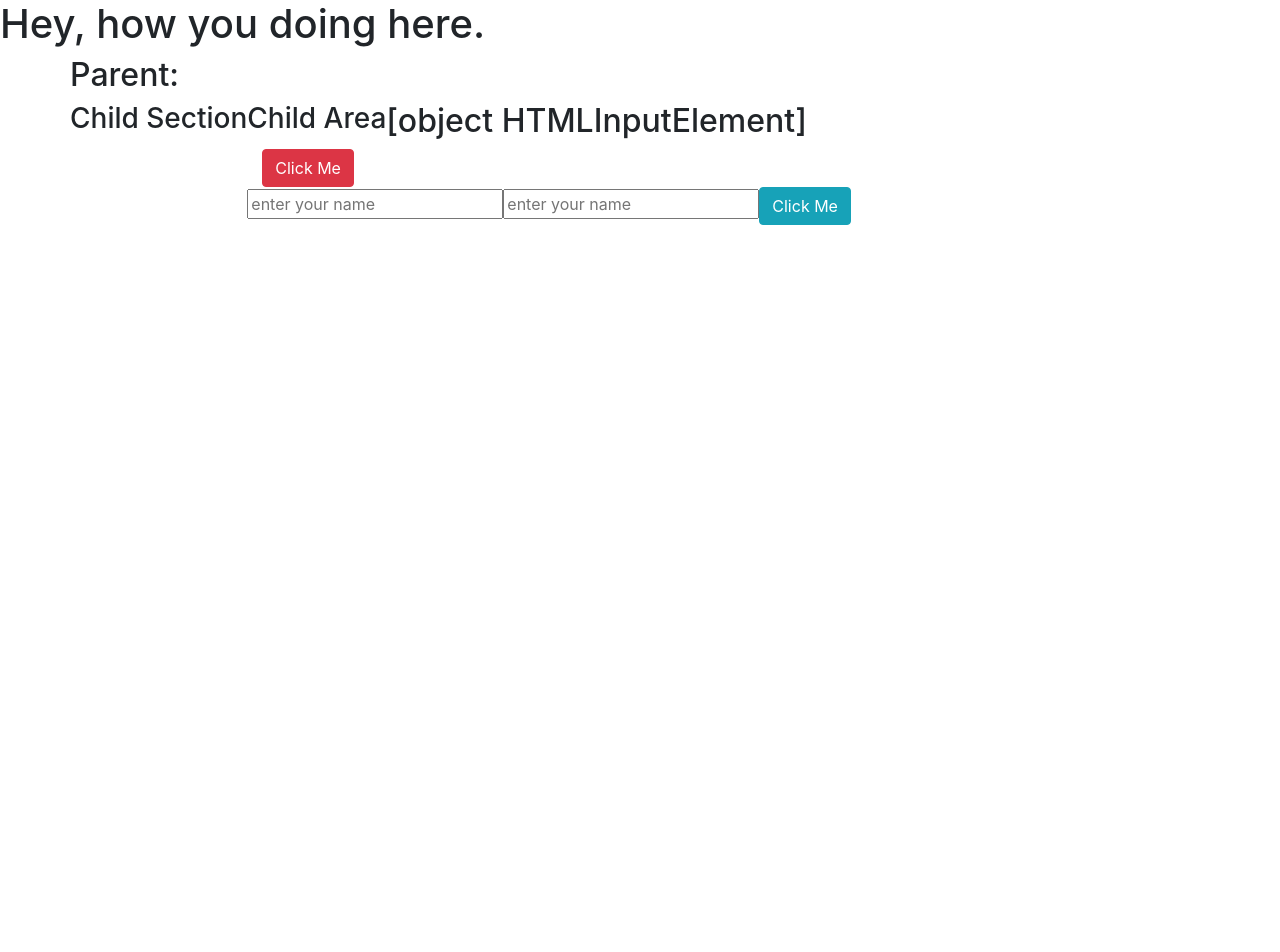
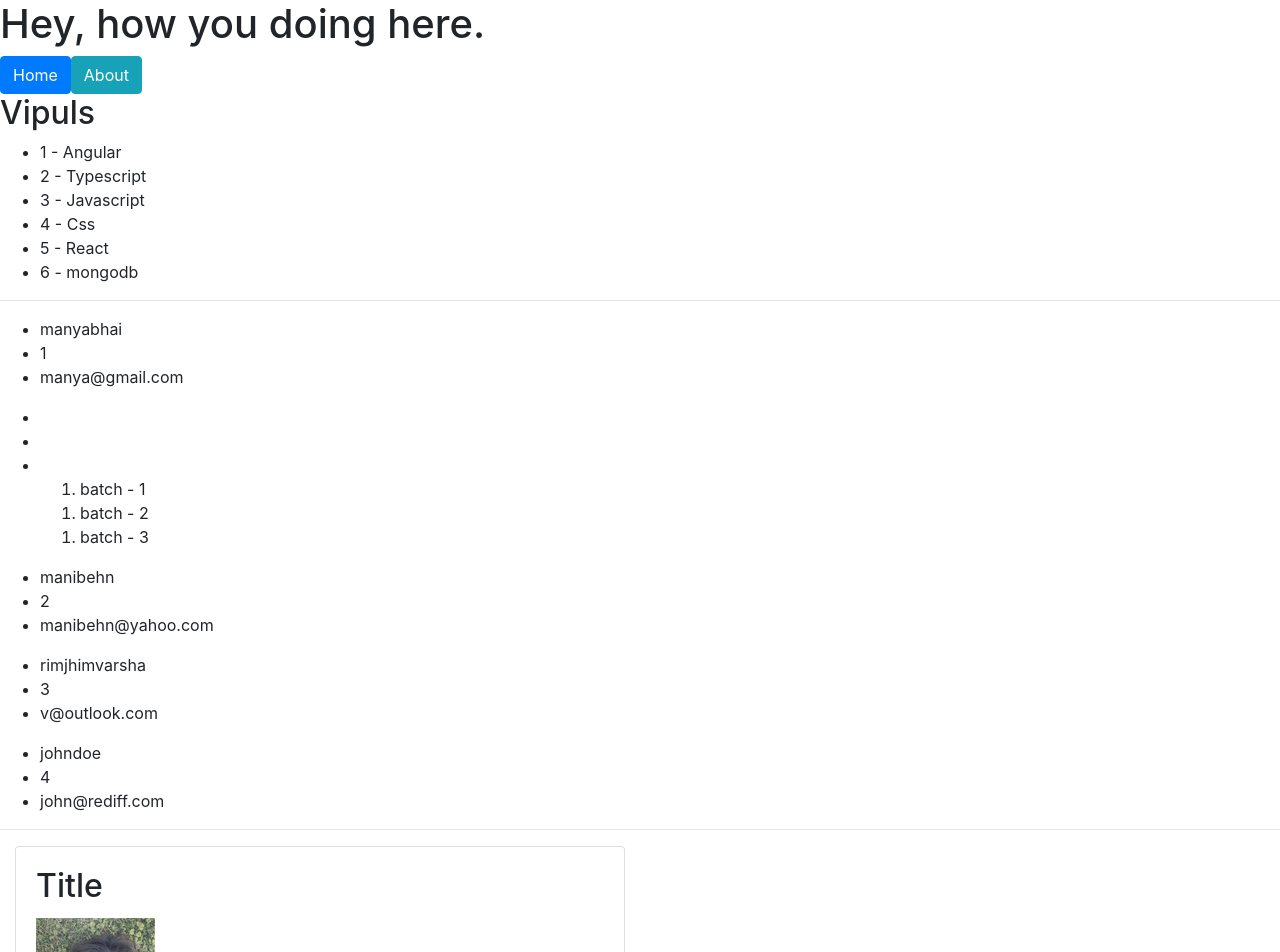
Before and after one commit to Vips120/SNMVKPPDAAangular, an Angular app in the folder myapp/: page / in a window 1280 px wide. Shown: the top 952 px of the page. Before the commit the page ends 800 px from the top, so only its background shows below. Built offline with nearby package versions, Linux system fonts and the light colour scheme.

Commit message:
#vipulngforIfelsengswitch

```diff
--- a/myapp/src/app/app.component.html
+++ b/myapp/src/app/app.component.html
@@ -1,4 +1,10 @@
 <!-- <app-course></app-course> -->
 <h1>Hey, how you doing here.</h1>
 <!-- <app-task></app-task> -->
-<app-parent></app-parent>
+<!-- <app-parent></app-parent> -->
+<app-property>
+    <h2 class="title">Title</h2>
+    <div class="body">
+            <img src="../assets/img/face1.jpg"/>
+    </div>
+</app-property>
--- a/myapp/src/app/app.module.ts
+++ b/myapp/src/app/app.module.ts
@@ -7,13 +7,15 @@ import {Courses} from './courses';
 import {TaskComponent} from './task.component';
 import { ParentComponent } from './parent.component';
 import { ChildComponent } from './child.component';
+import { PropertyComponent } from './property.component';
 @NgModule({
   declarations: [
     AppComponent,
     CourseComponent,
     TaskComponent,
     ParentComponent,
-    ChildComponent
+    ChildComponent,
+    PropertyComponent
   ],
   imports: [
     BrowserModule
--- /dev/null
+++ b/myapp/src/app/property.component.ts
@@ -0,0 +1,101 @@
+import {Component} from '@angular/core';
+@Component({
+    selector: 'app-property',
+    template:`
+
+    <button type="button" class="btn btn-primary btn-md"
+    (click)="contentArea='home'"
+    >Home</button>
+    <button type="button" class="btn btn-info btn-md"
+    (click)="contentArea='about'"
+    >About</button>
+
+    <div *ngIf="contentArea"
+     [ngSwitch]="contentArea"
+    >
+    <div *ngSwitchCase="'home'">
+    <h2>This is home section</h2>
+    </div>
+    <div *ngSwitchCase="'about'">
+    <h2>This is about section </h2>
+    </div>
+    <h3 *ngSwitchDefault>Not Found</h3>
+    </div>
+
+
+
+
+    <h2 *ngIf="username.length > 5; else notFound">{{username}}</h2>
+    <ng-template #notFound>
+    <h2>Not found any username</h2>
+    </ng-template>
+    <ul>
+    <li *ngFor="let course of courses; let i=index ">
+   {{i+1}} - {{course}}
+    </li>
+    </ul>
+
+    <hr/>
+    <ul *ngFor="let user of users">
+<li>{{user.name }}</li>
+<li>{{user.id}}</li>
+<li>{{user.email}}</li>
+<ol *ngFor="let session of user.sessions">
+<li> batch - {{session.batch}}</li>
+</ol>
+    </ul>
+    <hr/>
+
+  <div class="col-md-6">
+  <div class="card text-left">
+  <div class="card-body">
+    <h4 class="card-title">
+    <ng-content select=".title"></ng-content>
+    </h4>
+    <p class="card-text">
+    <ng-content select=".body"></ng-content>
+    </p>
+  </div>
+</div>
+  </div>
+    `
+})
+
+export class PropertyComponent {
+    public username:string = 'Vipuls';
+    public contentArea:string;
+    public courses:string[] = ["Angular", "Typescript", "Javascript", "Css", "React", "mongodb"];
+    public users = [{
+        name:'manyabhai',
+        id:1,
+        email:'manya@gmail.com'
+    },{
+    sessions:[{
+       batch:1
+    },
+ {
+     batch:2
+ },
+ {
+     batch:3
+ }
+],
+},
+    {
+        id:2,
+        name:'manibehn',
+        email:'manibehn@yahoo.com'
+    },
+    {
+        id:3,
+        name:'rimjhimvarsha',
+        email:'v@outlook.com'
+    },
+    {
+        id:4,
+        name: 'johndoe',
+        email:'john@rediff.com'
+    }
+];
+    constructor(){}
+}
```
